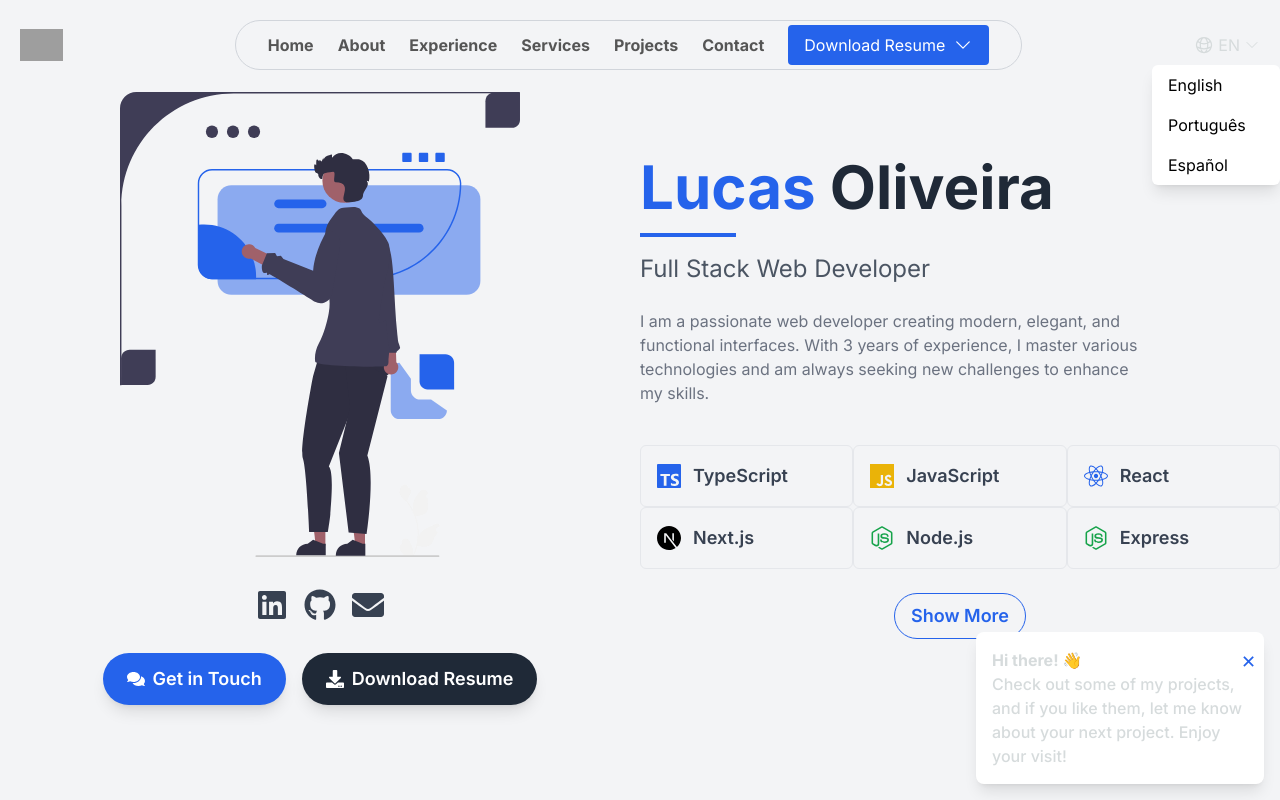
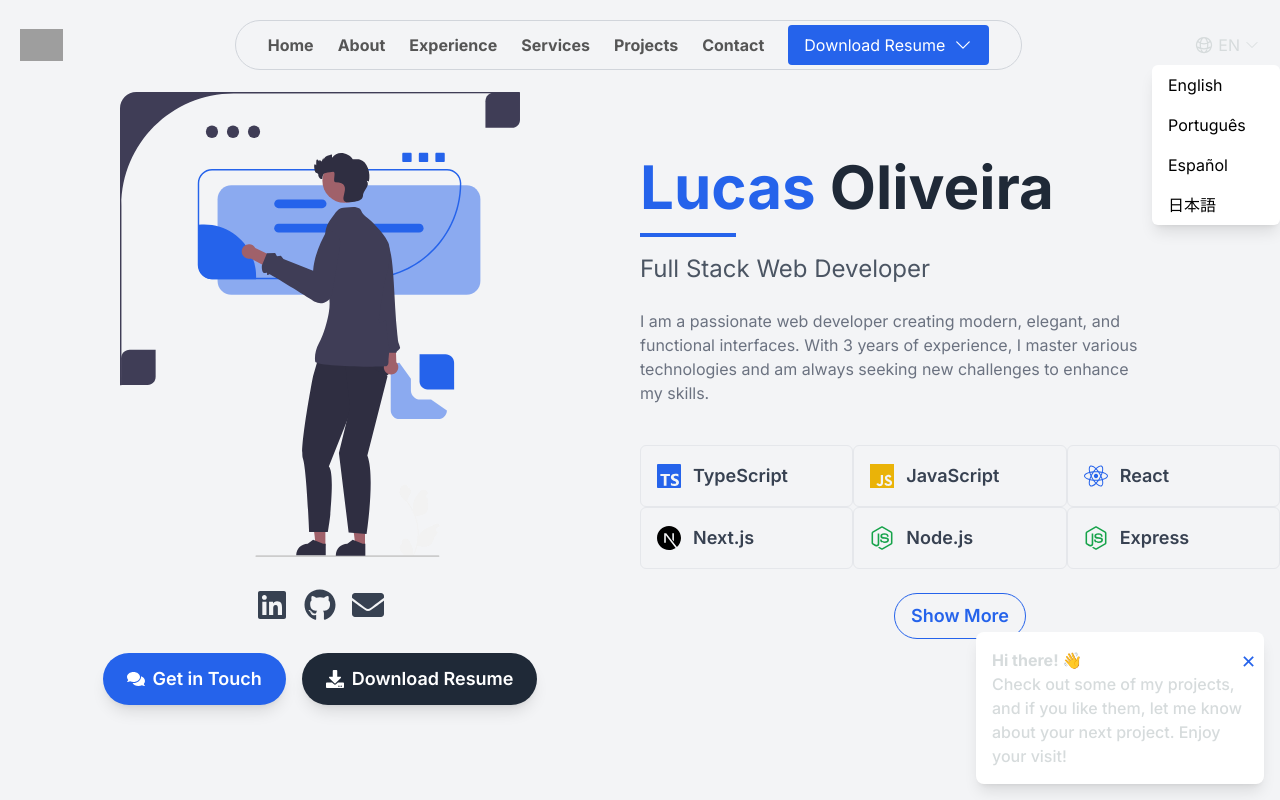
Before and after one commit to LucasNoliveira/portfolio-page, a Next.js app: page / in a window 1280 px wide. Both pictures are taken after a click on the button "EN". Shown: the top 800 px of the page. Built offline with nearby package versions, Linux system fonts and the light colour scheme; grey boxes are pictures that could not be loaded.

Commit message:
japanese translation

```diff
--- a/src/app/components/Header.tsx
+++ b/src/app/components/Header.tsx
@@ -90,6 +90,7 @@ const Header: React.FC = () => {
                     <button className="block px-4 py-2 text-black hover:bg-gray-100 w-full text-left" onClick={() => handleLanguageChange('EN')}>English</button>
                     <button className="block px-4 py-2 text-black hover:bg-gray-100 w-full text-left" onClick={() => handleLanguageChange('PT')}>Português</button>
                     <button className="block px-4 py-2 text-black hover:bg-gray-100 w-full text-left" onClick={() => handleLanguageChange('ES')}>Español</button>
+                    <button className="block px-4 py-2 text-black hover:bg-gray-100 w-full text-left" onClick={() => handleLanguageChange('JP')}>日本語</button>
                 </div>
             </div>
 
@@ -133,6 +134,7 @@ const Header: React.FC = () => {
                 <button className="block px-4 py-2 text-black hover:bg-gray-100 w-full text-left" onClick={() => handleLanguageChange('EN')}>English</button>
                 <button className="block px-4 py-2 text-black hover:bg-gray-100 w-full text-left" onClick={() => handleLanguageChange('PT')}>Português</button>
                 <button className="block px-4 py-2 text-black hover:bg-gray-100 w-full text-left" onClick={() => handleLanguageChange('ES')}>Español</button>
+                <button className="block px-4 py-2 text-black hover:bg-gray-100 w-full text-left" onClick={() => handleLanguageChange('JP')}>日本語</button>
             </div>
         </nav>
     </div>
```
